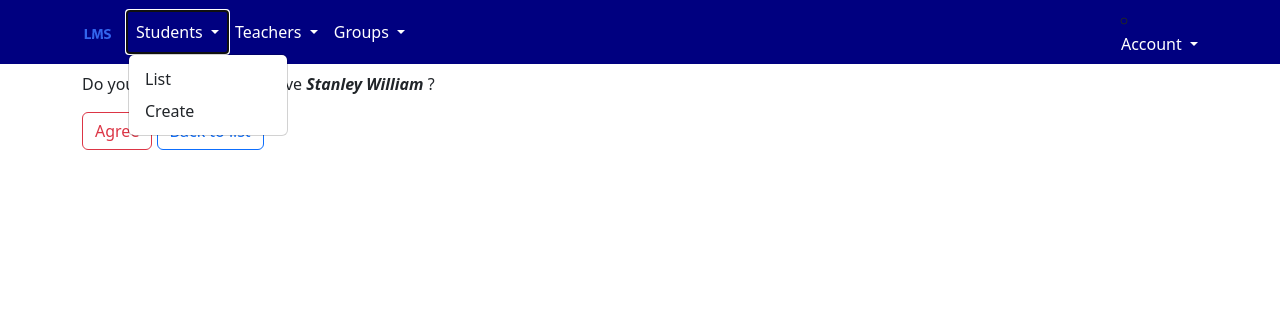
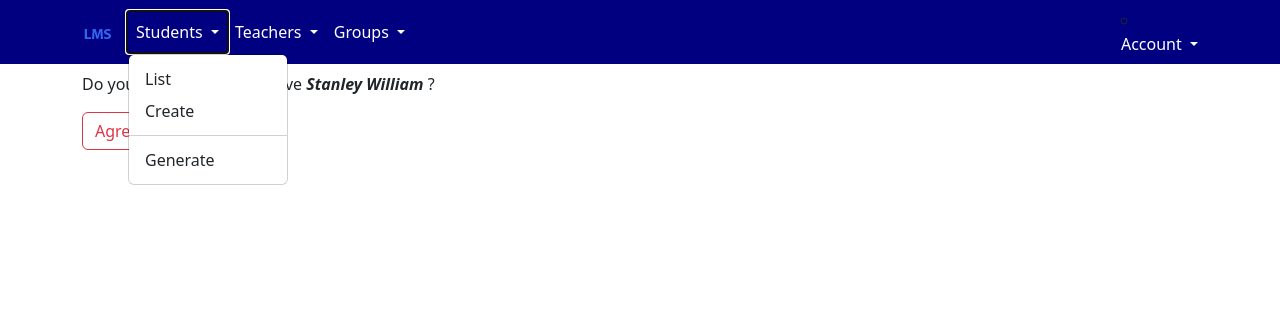
Before and after one commit to PyPro2022/DJANGO_LMS, a Django app: page /students/delete/27/ in a window 1280 px wide, after a click on "Students". Shown: the top 324 px of the page. Run offline with Django 4.2, Linux system fonts and the light colour scheme; data comes from the database, SQL or seed files in the repository; parts of the project's set-up code (start-up, migrations or seed data) failed here and were passed over.

Commit message:
Доделал генератор учителей.Добавил генератор студентов. Добавил шаблон для студентов

```diff
--- a/students/urls.py
+++ b/students/urls.py
@@ -10,4 +10,7 @@ urlpatterns = [
     path('create/', create_student, name = 'create_student'),
     path('update/<int:pk>/', update_student, name='update_student'),
     path('delete/<int:pk>/', delete_student, name='delete_student'),
+    path('delete/<int:pk>/', delete_student, name='delete_student'),
+    path('generate_students/', generate_students, name='gen_students'),
+
 ]
--- a/students/views.py
+++ b/students/views.py
@@ -1,5 +1,5 @@
 # .../DJANGO_LMS/students/views.py
-__all__ = [
+__all__ = ['generate_students',
             'get_students',
            'create_student',
            'get_students',
@@ -16,9 +16,35 @@ from .forms import StudentCreateForm
 from .models import Student
 
 from webargs.fields import Str, Int, Date
-from webargs.djangoparser import use_args
+from webargs.djangoparser import use_args, use_kwargs
+
 
 # context = []
+@use_kwargs(
+    {'cnt': Int(required=False)},
+    location='query'
+)
+def generate_students(request, cnt=0, max_number=100):
+    if cnt == 10:
+        Student.gen_students(cnt=0)
+        return HttpResponseRedirect(reverse('students'))
+    else:
+        Student.gen_students(cnt=cnt)
+        if cnt:
+            return HttpResponseRedirect(reverse('students'))
+    return render(
+            request,
+            'students/generate_students.html',
+            {'title': 'Generate students',
+            'message01': f'Input the number of students (max = {max_number}) you wish to generate.',
+             # 'message02': f'{cnt} teacher(-s) has been generated',
+             'max':max_number}#, 'kwargs':kwargs}
+                )
+
+
+
+
+
 
 @use_args(
     {
--- a/templates/includes/menu.html
+++ b/templates/includes/menu.html
@@ -28,7 +28,11 @@
           <ul class="dropdown-menu" aria-labelledby="navbarDropdown">
             <li><a class="dropdown-item" href="{% url 'students' %}">List</a></li>
             <li><a class="dropdown-item" href="{% url 'create_student' %}">Create</a></li>
-<!--            <li><a class="dropdown-item" href="#">#Update</a></li>-->
+
+            <li><hr class="dropdown-divider"></li>
+            <li><a class="dropdown-item" href="{% url 'gen_students' %}">Generate</a></li>
+
+            <!--            <li><a class="dropdown-item" href="#">#Update</a></li>-->
 <!--            <li><a class="dropdown-item" href="#">#Delete</a></li>-->
 
           </ul>
@@ -43,6 +47,7 @@
           <ul class="dropdown-menu" aria-labelledby="navbarDropdown">
             <li><a class="dropdown-item" href="{% url 'teachers' %}">List</a></li>
             <li><a class="dropdown-item" href="{% url 'create_teacher' %}">Create</a></li>
+
              <li><hr class="dropdown-divider"></li>
             <li><a class="dropdown-item" href="{% url 'gen_teachers' %}">Generate</a></li>
 <!--            <li><a class="dropdown-item" href="#">#Update</a></li>-->
```
Also changed, not shown: templates/students/generate_students.html (added, +21 -0 lines).
